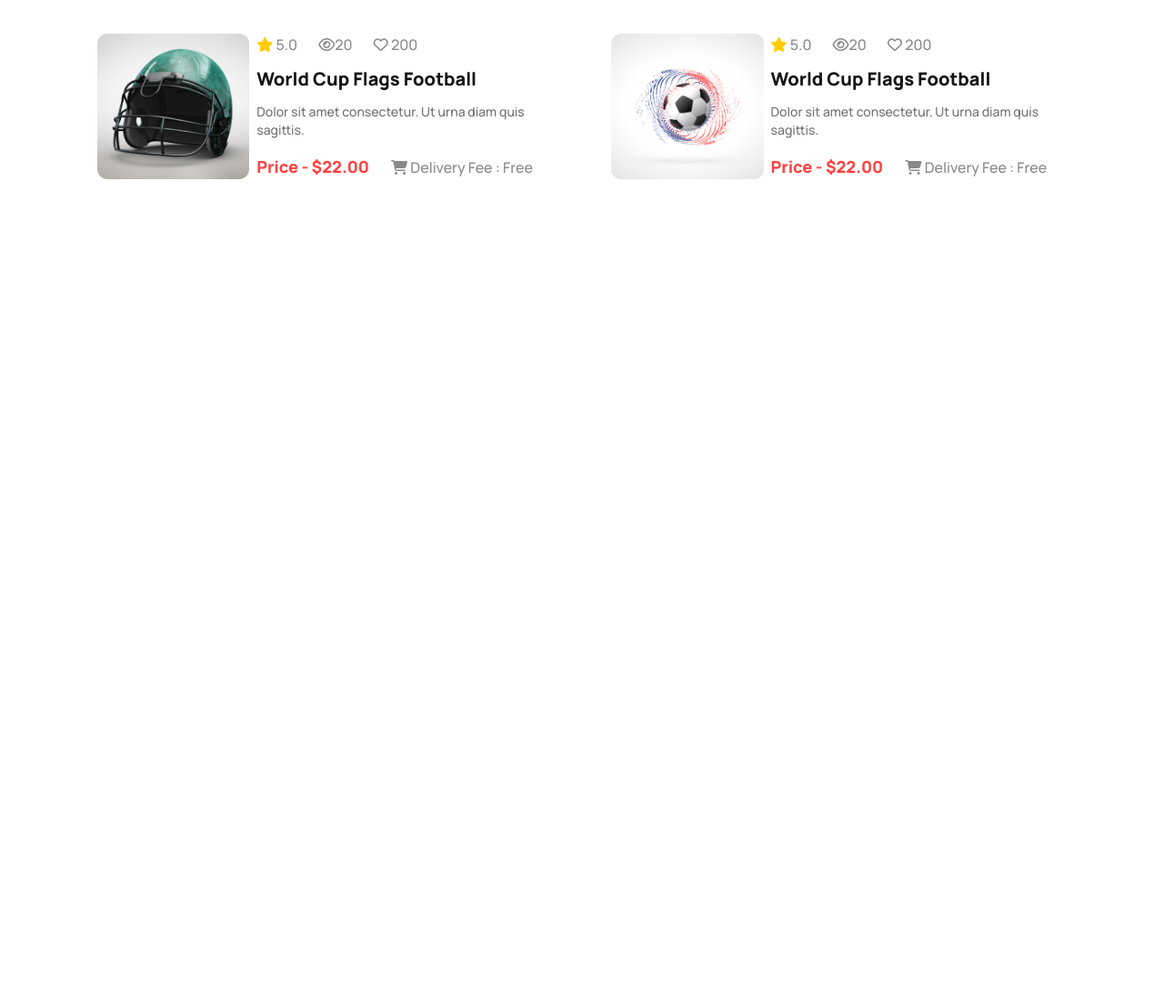
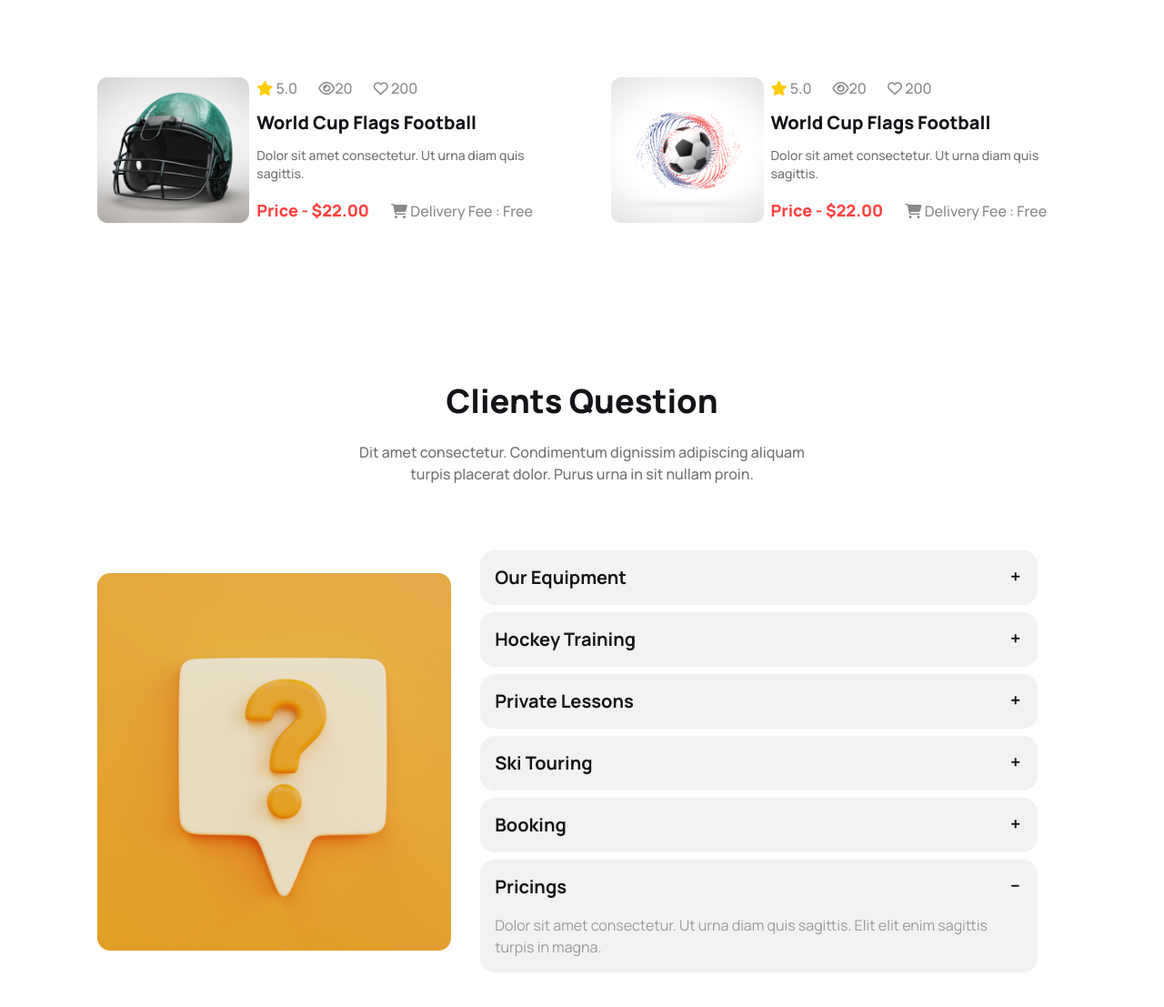
Before and after one commit to rnrabi/hockeys-main, a plain HTML site: page index.html in a window 1280 px wide. Shown: the part 3000-4107 px from the top of the page at 91% size. Before the commit the page ends 3221 px from the top, so only its background shows below. Drawn offline with nearby package versions, Linux system fonts and the light colour scheme.

Commit message:
ask free quently question is finally ok with responsive

```diff
--- a/index.html
+++ b/index.html
@@ -141,21 +141,24 @@
         <section>
             <div class="container mx-auto w-10/12 my-32">
                 <h2 class="text-[#131318] text-3xl font-extrabold text-center manrope py-6">Program Sections</h2>
-                <p class="lg:w-1/2 mx-auto text-center manrope text-xl font-medium text-[#13131899]">Dit amet consectetur. Condimentum dignissim adipiscing aliquam turpis placerat dolor. Purus urna in
+                <p class="lg:w-1/2 mx-auto text-center manrope text-xl font-medium text-[#13131899]">Dit amet
+                    consectetur. Condimentum dignissim adipiscing aliquam turpis placerat dolor. Purus urna in
                     sit nullam proin. </p>
 
                 <div>
                     <div class="lg:flex justify-between items-center gap-6 mt-20">
                         <div class="mb-6">
                             <div class="card bg-base-100 shadow-xl image-full lg:mb-0">
-                                <figure><img src="Images/2.png"
-                                        alt="hockeys" /></figure>
+                                <figure><img src="Images/2.png" alt="hockeys" /></figure>
                                 <div class="card-body">
                                     <h2 class="card-title text-white manrope text-xl font-extrabold">Junior Program</h2>
-                                    <p class="text-white manrope text-base font-medium py-6">Dolor sit amet consectetur. Ut urna diam quis sagittis. Elit elit
-                                        enim sagittis turpis in magna. Id et sed euismod natoque amet nunc morbi nulla. Tortor congue sed et in.</p>
+                                    <p class="text-white manrope text-base font-medium py-6">Dolor sit amet consectetur.
+                                        Ut urna diam quis sagittis. Elit elit
+                                        enim sagittis turpis in magna. Id et sed euismod natoque amet nunc morbi nulla.
+                                        Tortor congue sed et in.</p>
                                     <div class="card-actions justify-start">
-                                        <button class="btn  bg-[#FF4240] text-white manrope font-bold text-xl">Register Now!</button>
+                                        <button class="btn  bg-[#FF4240] text-white manrope font-bold text-xl">Register
+                                            Now!</button>
                                     </div>
                                 </div>
                             </div>
@@ -163,14 +166,16 @@
 
                         <div class="mb-6">
                             <div class="card bg-base-100 shadow-xl image-full">
-                                <figure><img src="Images/3.png"
-                                        alt="hockeys" /></figure>
+                                <figure><img src="Images/3.png" alt="hockeys" /></figure>
                                 <div class="card-body">
                                     <h2 class="card-title text-white manrope text-xl font-extrabold">Junior Program</h2>
-                                    <p class="text-white manrope text-base font-medium py-6">Dolor sit amet consectetur. Ut urna diam quis sagittis. Elit elit
-                                        enim sagittis turpis in magna. Id et sed euismod natoque amet nunc morbi nulla. Tortor congue sed et in.</p>
+                                    <p class="text-white manrope text-base font-medium py-6">Dolor sit amet consectetur.
+                                        Ut urna diam quis sagittis. Elit elit
+                                        enim sagittis turpis in magna. Id et sed euismod natoque amet nunc morbi nulla.
+                                        Tortor congue sed et in.</p>
                                     <div class="card-actions justify-start">
-                                        <button class="btn  bg-[#FF4240] text-white manrope font-bold text-xl">Register Now!</button>
+                                        <button class="btn  bg-[#FF4240] text-white manrope font-bold text-xl">Register
+                                            Now!</button>
                                     </div>
                                 </div>
                             </div>
@@ -180,14 +185,17 @@
 
                     <div class="">
                         <div class="card bg-base-100 shadow-xl image-full">
-                            <figure><img class="" src="Images/4.png"
-                                alt="hockeys" /></figure>
+                            <figure><img class="" src="Images/4.png" alt="hockeys" /></figure>
                             <div class="card-body">
-                                <h2 class="card-title text-white manrope text-xl font-extrabold">Professional Program</h2>
-                                <p class="text-white manrope text-base font-medium py-6">Dolor sit amet consectetur. Ut urna diam quis sagittis. Elit elit
-                                    enim sagittis turpis in magna. Id et sed euismod natoque amet nunc morbi nulla. Tortor congue sed et in.</p>
+                                <h2 class="card-title text-white manrope text-xl font-extrabold">Professional Program
+                                </h2>
+                                <p class="text-white manrope text-base font-medium py-6">Dolor sit amet consectetur. Ut
+                                    urna diam quis sagittis. Elit elit
+                                    enim sagittis turpis in magna. Id et sed euismod natoque amet nunc morbi nulla.
+                                    Tortor congue sed et in.</p>
                                 <div class="card-actions justify-start">
-                                    <button class="btn  bg-[#FF4240] text-white manrope font-bold text-xl">Register Now!</button>
+                                    <button class="btn  bg-[#FF4240] text-white manrope font-bold text-xl">Register
+                                        Now!</button>
                                 </div>
                             </div>
                         </div>
@@ -198,7 +206,7 @@
 
         <section>
             <div class="container mx-auto w-10/12">
-                <h2 class="text-4xl text-center manrope font-extrabold text-[#131318]">Our New Products</h2>
+                <h2 class="text-4xl text-center manrope font-extrabold text-[#131318] py-6">Our New Products</h2>
                 <p class="text-center manrope text-base font-medium text-[#13131899] lg:w-1/2 mx-auto mb-20">Dit amet
                     consectetur. Condimentum dignissim adipiscing aliquam turpis placerat dolor. Purus urna in sit
                     nullam proin. </p>
@@ -364,6 +372,82 @@
                 </div>
             </div>
         </section>
+        <section>
+            <div class="container mx-auto w-10/12 my-32">
+                <h2 class="text-4xl text-center manrope font-extrabold text-[#131318] py-6">Clients Question</h2>
+                <p class="text-center manrope text-base font-medium text-[#13131899] lg:w-1/2 mx-auto mb-10">Dit amet
+                    consectetur. Condimentum dignissim adipiscing aliquam turpis placerat dolor. Purus urna in sit
+                    nullam proin. </p>
+                <div>
+                    <div class="card card-side bg-base-100 flex flex-col lg:flex-row">
+                        <figure class="mb-4 lg:mb-0"><img src="Images/11.png"
+                                alt="Movie" /></figure>
+
+                        <div class="card-body p-0 lg:p-8">
+                            <div class="collapse collapse-plus bg-base-200">
+                                <input type="radio" name="my-accordion-3" checked="checked" />
+                                <div class="collapse-title text-xl manrope font-bold text-[#131318]">
+                                    Our Equipment
+                                </div>
+                                <div class="collapse-content">
+                                  <p class="manrope text-base text-[#13131863]">Dolor sit amet consectetur. Ut urna diam quis sagittis. Elit elit enim sagittis turpis in magna.</p>
+                                </div>
+                              </div>
+                              <div class="collapse collapse-plus bg-base-200">
+                                <input type="radio" name="my-accordion-3" checked="checked" />
+                                <div class="collapse-title text-xl manrope font-bold text-[#131318]">
+                                    Hockey Training
+                                </div>
+                                <div class="collapse-content">
+                                  <p class="manrope text-base text-[#13131863]">Dolor sit amet consectetur. Ut urna diam quis sagittis. Elit elit enim sagittis turpis in magna.</p>
+                                </div>
+                              </div>
+
+                              <div class="collapse collapse-plus bg-base-200">
+                                <input type="radio" name="my-accordion-3" checked="checked" />
+                                <div class="collapse-title text-xl manrope font-bold text-[#131318]">
+                                    Private Lessons
+                                </div>
+                                <div class="collapse-content">
+                                  <p class="manrope text-base text-[#13131863]">Dolor sit amet consectetur. Ut urna diam quis sagittis. Elit elit enim sagittis turpis in magna.</p>
+                                </div>
+                              </div>
+
+                              <div class="collapse collapse-plus bg-base-200">
+                                <input type="radio" name="my-accordion-3" checked="checked" />
+                                <div class="collapse-title text-xl manrope font-bold text-[#131318]">
+                                    Ski Touring
+                                </div>
+                                <div class="collapse-content">
+                                  <p class="manrope text-base text-[#13131863]">Dolor sit amet consectetur. Ut urna diam quis sagittis. Elit elit enim sagittis turpis in magna.</p>
+                                </div>
+                              </div>
+
+                              <div class="collapse collapse-plus bg-base-200">
+                                <input type="radio" name="my-accordion-3" checked="checked" />
+                                <div class="collapse-title text-xl manrope font-bold text-[#131318]">
+                                    Booking
+                                </div>
+                                <div class="collapse-content">
+                                  <p class="manrope text-base text-[#13131863]">Dolor sit amet consectetur. Ut urna diam quis sagittis. Elit elit enim sagittis turpis in magna.</p>
+                                </div>
+                              </div>
+
+                              <div class="collapse collapse-plus bg-base-200">
+                                <input type="radio" name="my-accordion-3" checked="checked" />
+                                <div class="collapse-title text-xl manrope font-bold text-[#131318]">
+                                    Pricings
+                                </div>
+                                <div class="collapse-content">
+                                  <p class="manrope text-base text-[#13131863]">Dolor sit amet consectetur. Ut urna diam quis sagittis. Elit elit enim sagittis turpis in magna.</p>
+                                </div>
+                              </div>
+
+                        </div>
+                    </div>
+                </div>
+            </div>
+        </section>
     </main>
 
 </body>
```
